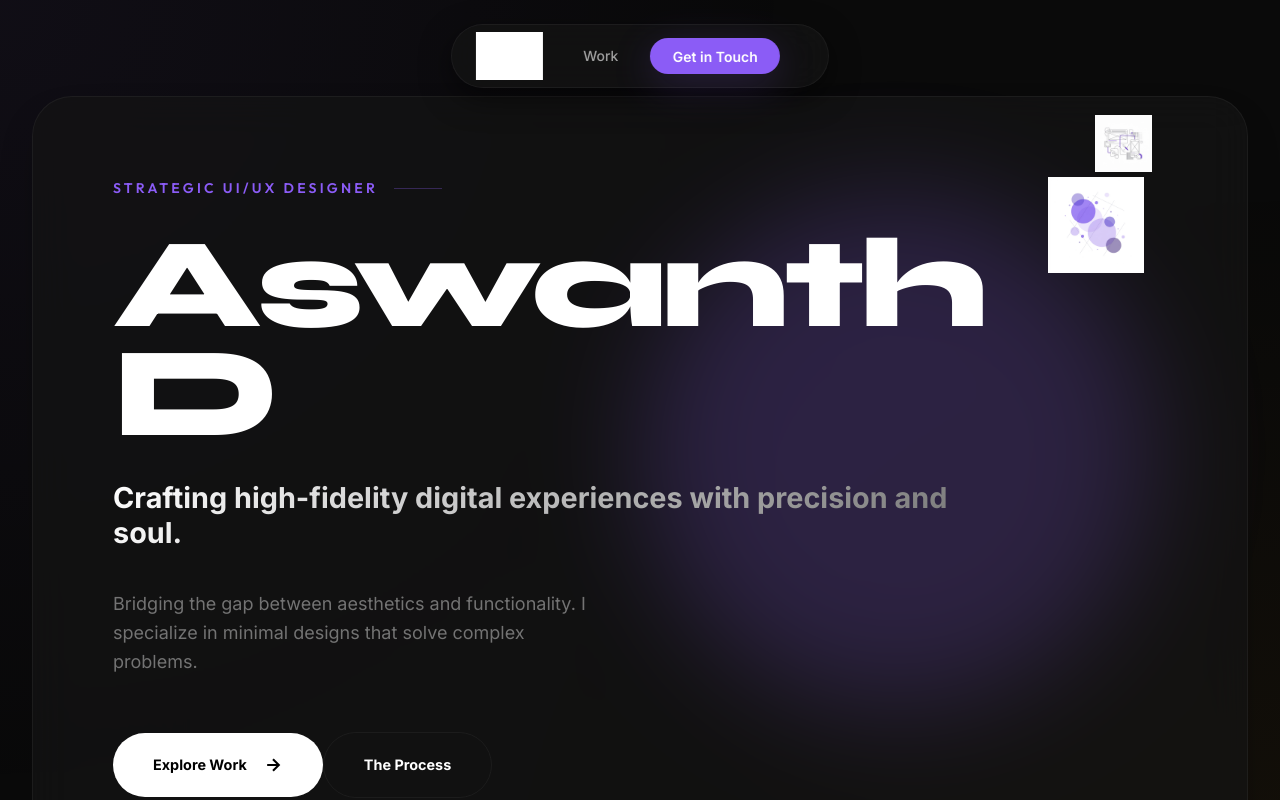
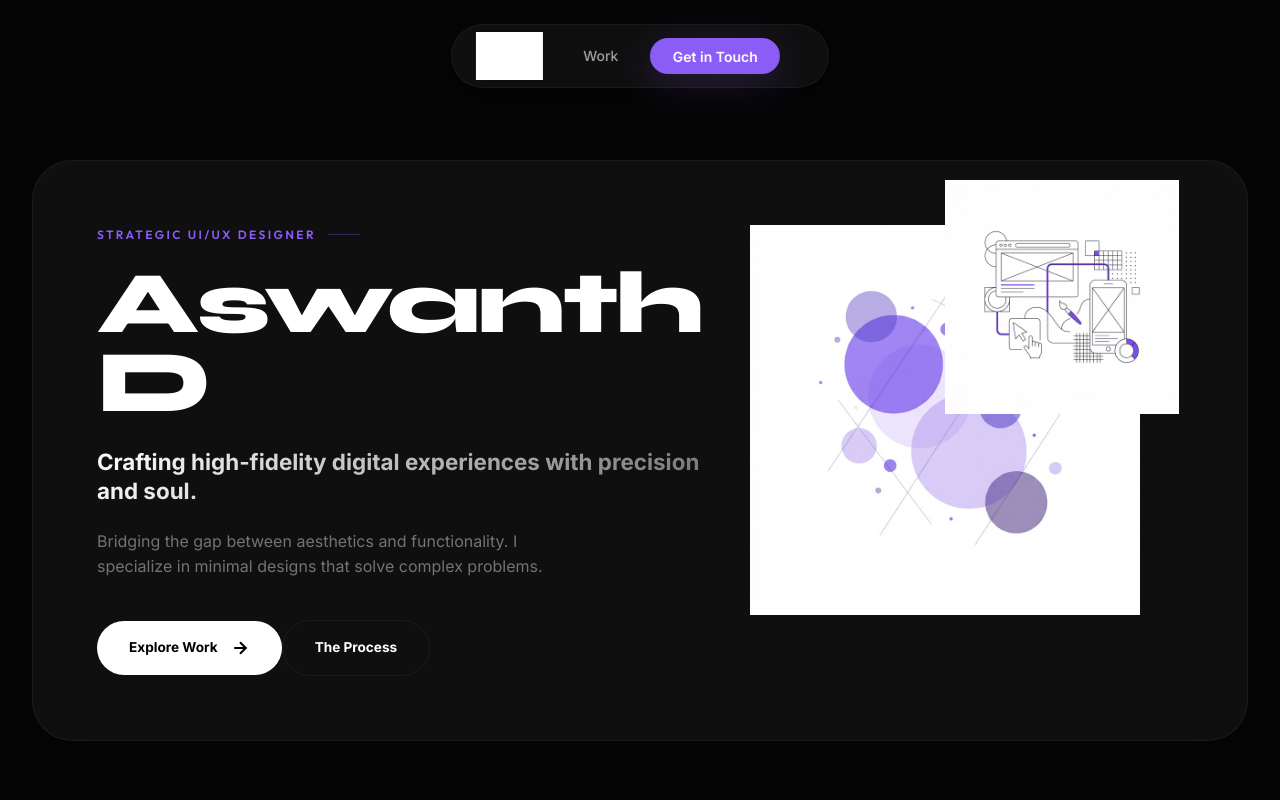
Before and after one commit to Kamiz660/website-portfolio, a React (Vite) app: page / in a window 1280 px wide. Shown: the top 800 px of the page. Built offline with nearby package versions, Linux system fonts and the light colour scheme.

Commit message:
Design Polishes: Refined hero proportions, clearance, and breathing background animation

```diff
--- a/src/index.css
+++ b/src/index.css
@@ -142,6 +142,7 @@ button {
 .text-gradient {
   background: linear-gradient(135deg, var(--color-white) 0%, var(--color-gray-500) 100%);
   -webkit-background-clip: text;
+  background-clip: text;
   -webkit-text-fill-color: transparent;
 }
 
@@ -283,54 +284,88 @@ button {
   min-height: 100vh;
   display: flex;
   align-items: center;
-  padding-top: 6rem;
+  padding-top: 10rem;
+  /* Increased clearance for navbar */
   position: relative;
-  background: radial-gradient(circle at 0% 0%, rgba(139, 92, 246, 0.05) 0%, transparent 50%),
-    radial-gradient(circle at 100% 100%, rgba(245, 158, 11, 0.05) 0%, transparent 50%);
+  background: var(--color-bg);
+  animation: hero-bg-darken 15s ease-in-out infinite;
+  overflow: hidden;
+}
+
+@keyframes hero-bg-darken {
+
+  0%,
+  100% {
+    background-color: #0a0a0a;
+  }
+
+  50% {
+    background-color: #050505;
+  }
 }
 
 .hero__background-glow {
   position: absolute;
-  top: 20%;
-  right: 10%;
-  width: 40vw;
-  height: 40vw;
+  top: 15%;
+  right: 5%;
+  width: 45vw;
+  height: 45vw;
   background: var(--color-accent);
-  filter: blur(100px);
-  opacity: 0.05;
+  filter: blur(120px);
+  opacity: 0.08;
   z-index: -1;
   border-radius: 50%;
-  animation: glow 10s infinite;
+  animation: glow-breathing 15s ease-in-out infinite;
+}
+
+@keyframes glow-breathing {
+
+  0%,
+  100% {
+    opacity: 0.1;
+    transform: scale(1) translate(0, 0);
+    filter: blur(100px);
+  }
+
+  50% {
+    opacity: 0.02;
+    transform: scale(0.85) translate(5%, 5%);
+    filter: blur(140px);
+  }
 }
 
 .hero__card {
-  padding: 5rem;
+  padding: 4rem;
+  /* Slightly reduced inner padding */
   border-radius: var(--radius-2xl);
   position: relative;
   overflow: hidden;
   box-shadow: var(--shadow-lg);
   display: grid;
-  grid-template-columns: 1.2fr 0.8fr;
+  grid-template-columns: 1.1fr 0.9fr;
   align-items: center;
-  gap: 4rem;
+  gap: 3rem;
+  /* Rebalanced gap */
 }
 
 .hero__greeting {
   font-family: var(--font-secondary);
   font-weight: 600;
   color: var(--color-accent);
-  margin-bottom: 2rem;
-  letter-spacing: 0.2rem;
+  margin-bottom: 1.25rem;
+  /* Reduced to balance */
+  letter-spacing: 0.15rem;
   text-transform: uppercase;
-  font-size: 0.875rem;
+  font-size: 0.75rem;
+  /* More elegant smaller size */
   display: flex;
   align-items: center;
-  gap: 1rem;
+  gap: 0.75rem;
 }
 
 .hero__greeting::after {
   content: '';
-  width: 3rem;
+  width: 2rem;
   height: 1px;
   background: currentColor;
   opacity: 0.3;
@@ -338,27 +373,30 @@ button {
 
 .hero__name {
   font-family: var(--font-display);
-  font-size: clamp(4rem, 12vw, 8rem);
+  font-size: clamp(3rem, 8vw, 5.5rem);
+  /* Reduced from 4-8vw/8rem */
   font-weight: 800;
-  line-height: 0.85;
-  letter-spacing: -0.04em;
-  margin-bottom: 2rem;
+  line-height: 0.9;
+  letter-spacing: -0.03em;
+  margin-bottom: 1.5rem;
   color: var(--color-white);
 }
 
 .hero__title {
-  font-size: clamp(1.1rem, 3vw, 1.8rem);
+  font-size: clamp(1rem, 2.5vw, 1.4rem);
+  /* Proportional reduction */
   font-weight: 700;
-  line-height: 1.2;
-  margin-bottom: 2.5rem;
+  line-height: 1.3;
+  margin-bottom: 1.5rem;
   color: var(--color-gray-100);
 }
 
 .hero__description {
   color: var(--color-gray-500);
-  font-size: 1.125rem;
-  max-width: 500px;
-  margin-bottom: 3.5rem;
+  font-size: 1rem;
+  /* Reduced from 1.125rem */
+  max-width: 450px;
+  margin-bottom: 2.5rem;
 }
 
 .hero__images {
@@ -382,13 +420,14 @@ button {
 }
 
 .btn {
-  padding: 1.25rem 2.5rem;
+  padding: 1rem 2rem;
+  /* More proportional buttons */
   border-radius: var(--radius-full);
   font-weight: 700;
-  font-size: 0.9rem;
+  font-size: 0.85rem;
   display: inline-flex;
   align-items: center;
-  gap: 1rem;
+  gap: 0.75rem;
   transition: var(--transition-normal);
 }
 
```
